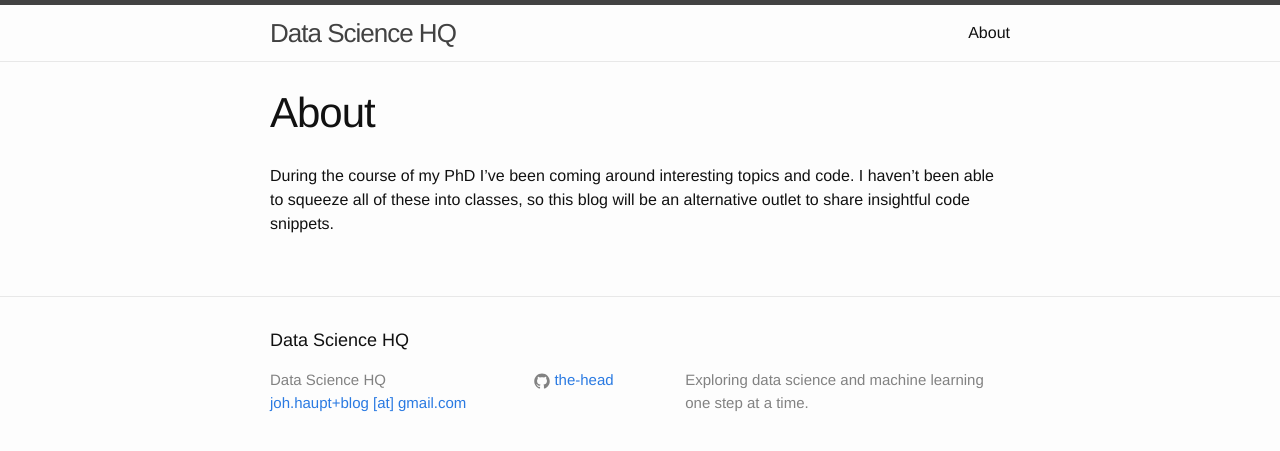
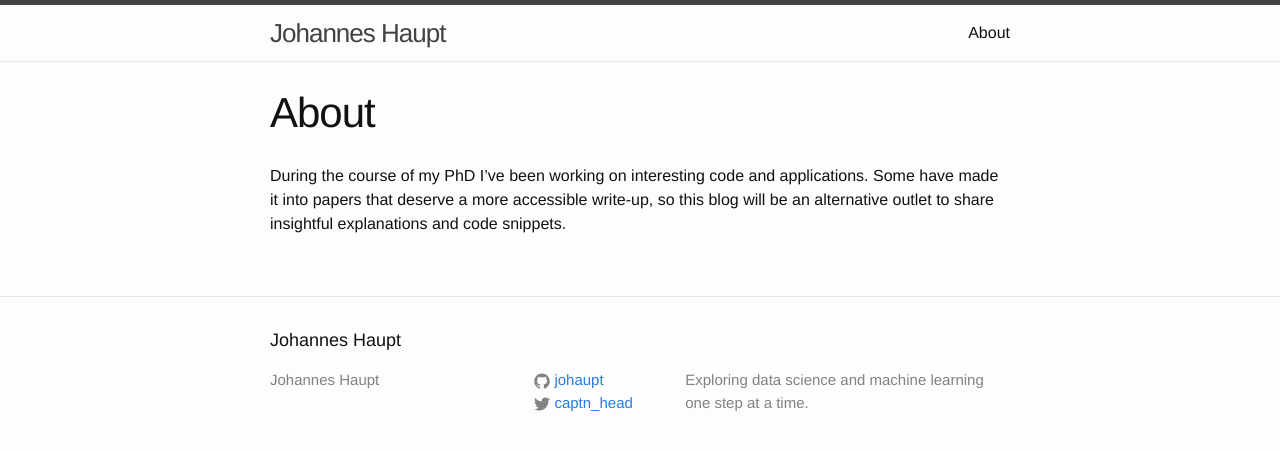
Before and after one commit to johaupt/johaupt.github.io, a Jekyll site: the page built from about.md, in a window 1280 px wide. Shown: the top 451 px of the page. Built offline with Jekyll 4.4.1, drawn with Linux system fonts in a browser that asks for light colours.

Commit message:
Add twitter link

```diff
--- a/_config.yml
+++ b/_config.yml
@@ -1,18 +1,11 @@
-# Welcome to Jekyll!
-#
-# This config file is meant for settings that affect your whole blog, values
-# which you are expected to set up once and rarely need to edit after that.
-# For technical reasons, this file is *NOT* reloaded automatically when you use
-# 'jekyll serve'. If you change this file, please restart the server process.
-
 # Site settings
-title: Data Science HQ
-email: joh.haupt+blog [at] gmail.com
+title: Johannes Haupt
 description: > # this means to ignore newlines until "baseurl:"
   Exploring data science and machine learning one step at a time.
 baseurl: "" # the subpath of your site, e.g. /blog
-url: "https://github.com/the-head/the-head.github.io" # the base hostname & protocol for your site
-github_username:  the-head
+url: "https://github.com/johaupt/johaupt.github.io" # the base hostname & protocol for your site
+github_username:  johaupt
+twitter_username: captn_head
 
 # Build settings
 markdown: kramdown
--- a/about.md
+++ b/about.md
@@ -4,5 +4,5 @@ title: About
 permalink: /about/
 ---
 
-During the course of my PhD I've been coming around interesting topics and code.
-I haven't been able to squeeze all of these into classes, so this blog will be an alternative outlet to share insightful code snippets.
+During the course of my PhD I've been working on interesting code and applications. Some have made it into papers that deserve a more
+accessible write-up, so this blog will be an alternative outlet to share insightful explanations and code snippets.
```
